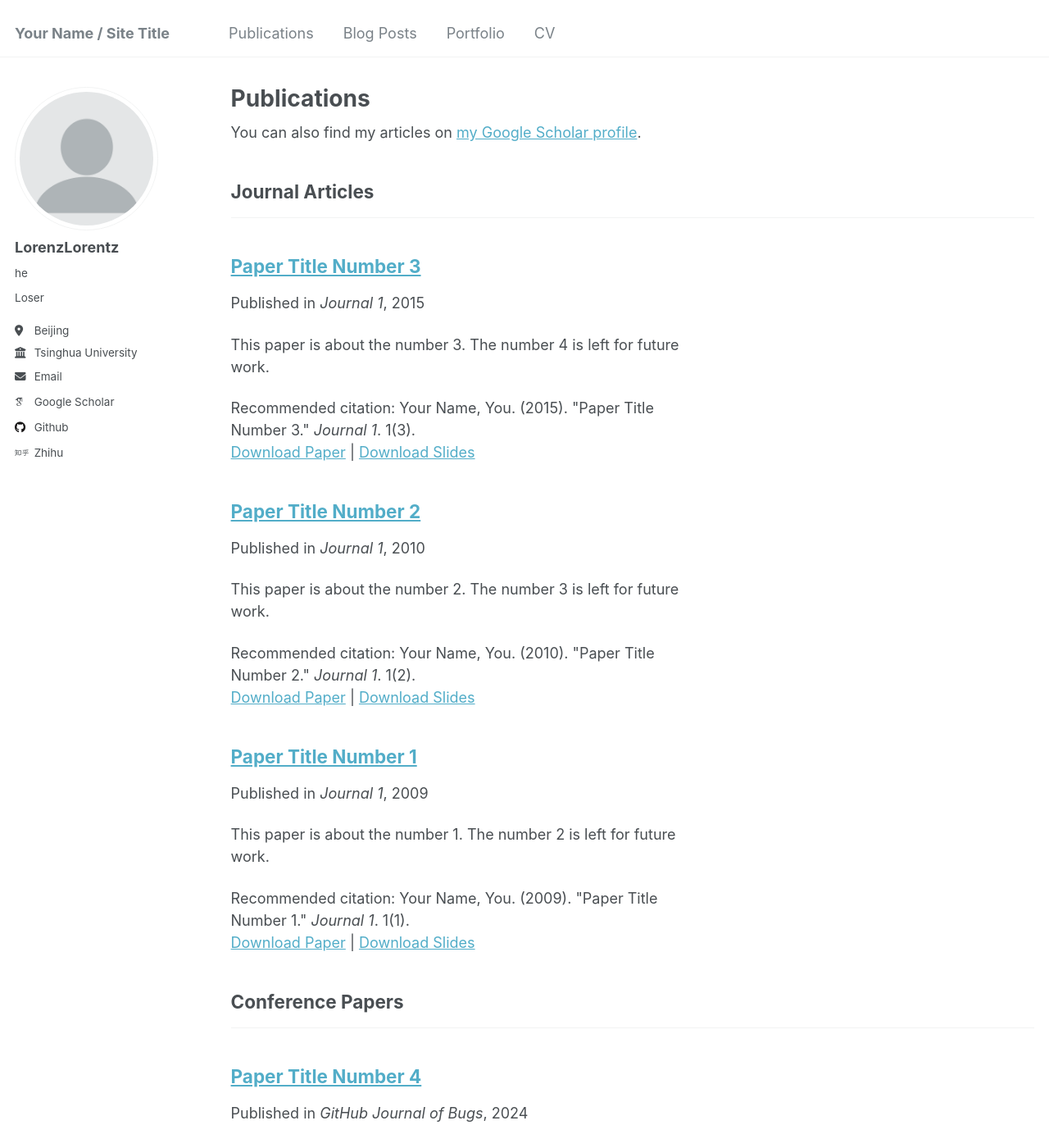
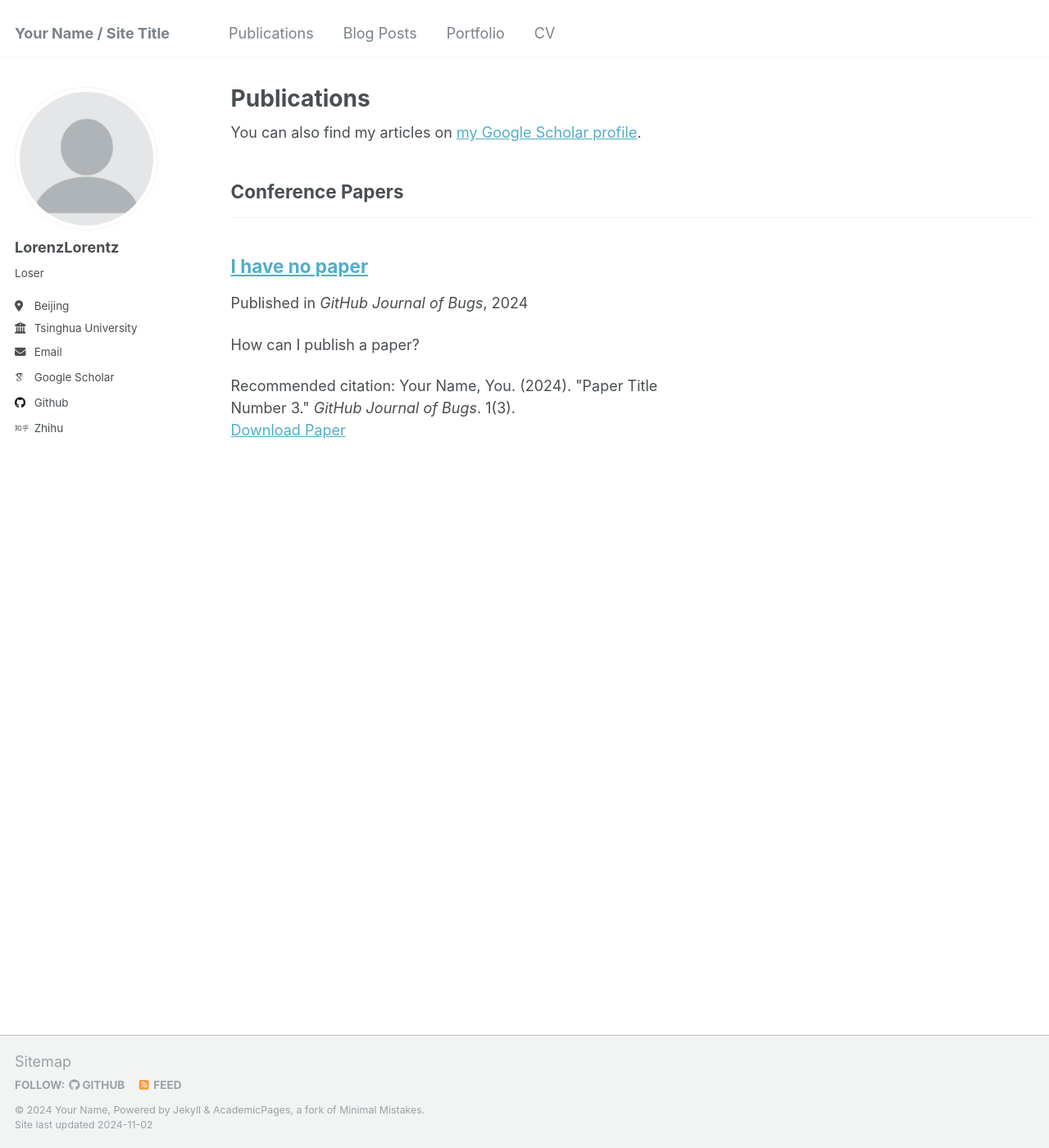
Before and after one commit to LorenzLorentz/lorenzlorentz.github.io, a Jekyll site: the page built from _pages/publications.html, in a window 1280 px wide and 1400 px high. Shown: the whole window at 82% size. Built offline with Jekyll 4.4.1, drawn with Linux system fonts in a browser that asks for light colours; some web fonts are replaced; some of the changed text lies outside the part shown.

Commit message:
update again

```diff
--- a/_config.yml
+++ b/_config.yml
@@ -23,7 +23,7 @@ author:
   # Biographic information
   avatar           : "profile.png"
   name             : "LorenzLorentz"
-  pronouns         : "he" # example: "she/her"
+  pronouns         : # example: "she/her"
   bio              : "Loser"
   location         : "Beijing"
   employer         : "Tsinghua University"
--- a/_publications/2009-10-01-paper-title-number-1.md
+++ /dev/null
@@ -1,14 +0,0 @@
----
-title: "Paper Title Number 1"
-collection: publications
-category: manuscripts
-permalink: /publication/2009-10-01-paper-title-number-1
-excerpt: 'This paper is about the number 1. The number 2 is left for future work.'
-date: 2009-10-01
-venue: 'Journal 1'
-slidesurl: 'http://academicpages.github.io/files/slides1.pdf'
-paperurl: 'http://academicpages.github.io/files/paper1.pdf'
-citation: 'Your Name, You. (2009). &quot;Paper Title Number 1.&quot; <i>Journal 1</i>. 1(1).'
----
-
-The contents above will be part of a list of publications, if the user clicks the link for the publication than the contents of section will be rendered as a full page, allowing you to provide more information about the paper for the reader. When publications are displayed as a single page, the contents of the above "citation" field will automatically be included below this section in a smaller font.
--- a/_publications/2010-10-01-paper-title-number-2.md
+++ /dev/null
@@ -1,14 +0,0 @@
----
-title: "Paper Title Number 2"
-collection: publications
-category: manuscripts
-permalink: /publication/2010-10-01-paper-title-number-2
-excerpt: 'This paper is about the number 2. The number 3 is left for future work.'
-date: 2010-10-01
-venue: 'Journal 1'
-slidesurl: 'http://academicpages.github.io/files/slides2.pdf'
-paperurl: 'http://academicpages.github.io/files/paper2.pdf'
-citation: 'Your Name, You. (2010). &quot;Paper Title Number 2.&quot; <i>Journal 1</i>. 1(2).'
----
-
-The contents above will be part of a list of publications, if the user clicks the link for the publication than the contents of section will be rendered as a full page, allowing you to provide more information about the paper for the reader. When publications are displayed as a single page, the contents of the above "citation" field will automatically be included below this section in a smaller font.
--- a/_publications/2015-10-01-paper-title-number-3.md
+++ /dev/null
@@ -1,14 +0,0 @@
----
-title: "Paper Title Number 3"
-collection: publications
-category: manuscripts
-permalink: /publication/2015-10-01-paper-title-number-3
-excerpt: 'This paper is about the number 3. The number 4 is left for future work.'
-date: 2015-10-01
-venue: 'Journal 1'
-slidesurl: 'http://academicpages.github.io/files/slides3.pdf'
-paperurl: 'http://academicpages.github.io/files/paper3.pdf'
-citation: 'Your Name, You. (2015). &quot;Paper Title Number 3.&quot; <i>Journal 1</i>. 1(3).'
----
-
-The contents above will be part of a list of publications, if the user clicks the link for the publication than the contents of section will be rendered as a full page, allowing you to provide more information about the paper for the reader. When publications are displayed as a single page, the contents of the above "citation" field will automatically be included below this section in a smaller font.
--- a/_publications/2024-02-17-paper-title-number-4.md
+++ b/_publications/2024-02-17-paper-title-number-4.md
@@ -1,13 +1,13 @@
 ---
-title: "Paper Title Number 4"
+title: "I have no paper"
 collection: publications
 category: conferences
 permalink: /publication/2024-02-17-paper-title-number-4
-excerpt: 'This paper is about fixing template issue #693.'
-date: 2024-02-17
+excerpt: 'How can I publish a paper?'
+date: 2024-11-02
 venue: 'GitHub Journal of Bugs'
 paperurl: 'http://academicpages.github.io/files/paper3.pdf'
 citation: 'Your Name, You. (2024). &quot;Paper Title Number 3.&quot; <i>GitHub Journal of Bugs</i>. 1(3).'
 ---
 
-The contents above will be part of a list of publications, if the user clicks the link for the publication than the contents of section will be rendered as a full page, allowing you to provide more information about the paper for the reader. When publications are displayed as a single page, the contents of the above "citation" field will automatically be included below this section in a smaller font.
+I'm wondering how can I publish a paper.
```
